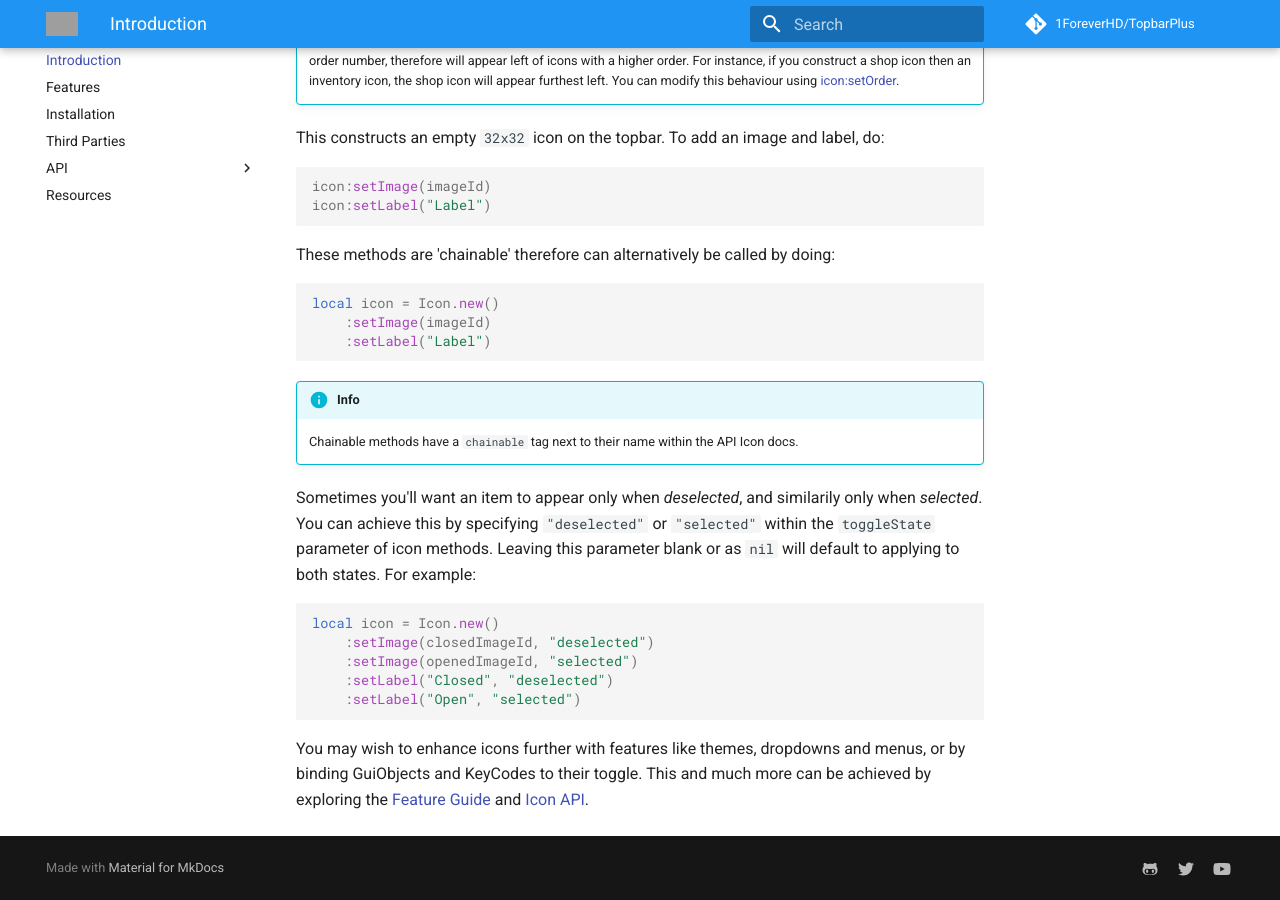
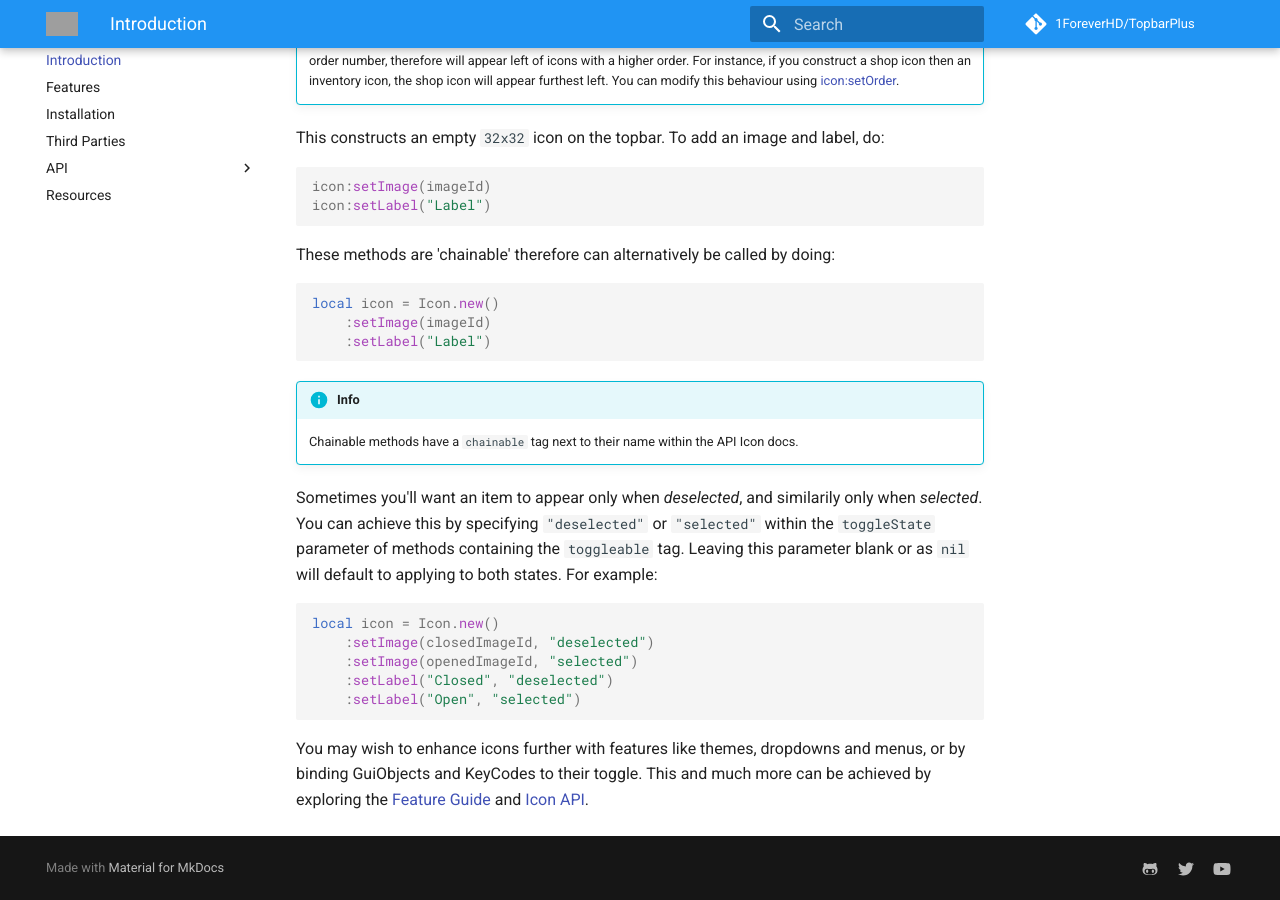
Before and after one commit to 1ForeverHD/TopbarPlus, an MkDocs documentation site: the page built from docs/index.md, in a window 1280 px wide and 900 px high, scrolled down 547 px. Built offline with MkDocs 1.6.1 and Material for MkDocs 9.7.7, drawn with Linux system fonts in a browser that asks for light colours; comment, search, counter and statistics services are not loaded; grey boxes are pictures that could not be loaded.

Commit message:
Updated docs

````diff
--- a/docs/index.md
+++ b/docs/index.md
@@ -33,7 +33,7 @@ local icon = Icon.new()
 !!! info
     Chainable methods have a ``chainable`` tag next to their name within the API Icon docs.
 
-Sometimes you'll want an item to appear only when *deselected*, and similarily only when *selected*. You can achieve this by specifying ``"deselected"`` or ``"selected"`` within the ``toggleState`` parameter of icon methods. Leaving this parameter blank or as ``nil`` will default to applying to both states. For example:
+Sometimes you'll want an item to appear only when *deselected*, and similarily only when *selected*. You can achieve this by specifying ``"deselected"`` or ``"selected"`` within the ``toggleState`` parameter of methods containing the ``toggleable`` tag. Leaving this parameter blank or as ``nil`` will default to applying to both states. For example:
 ```lua
 local icon = Icon.new()
     :setImage(closedImageId, "deselected")
--- a/docs/javascripts/tags.js
+++ b/docs/javascripts/tags.js
@@ -21,13 +21,19 @@ const style = `.tag {
 	background-color: rgb(89, 140, 206);
 }
 .server-only {
+	background-color: rgb(178, 92, 162);
+}
+.toggleable {
+	background-color: rgb(178, 92, 162);
+}
+.chainable {
+	background-color: rgb(122, 103, 231);
+}
+.unstable {
 	background-color: rgb(204, 134, 80);
 }
 .deprecated {
 	background-color: rgb(227, 87, 75);
-}
-.chainable {
-	background-color: rgb(122, 103, 231);
 }
 h4 {
 	display: inline;
@@ -40,6 +46,8 @@ inner = inner.replace(/{server-only}/g, '<p class="tag server-only">server-only<
 inner = inner.replace(/{client-only}/g, '<p class="tag client-only">client-only</p>');
 inner = inner.replace(/{deprecated}/g, '<p class="tag deprecated">deprecated</p>');
 inner = inner.replace(/{chainable}/g, '<p class="tag chainable">chainable</p>');
+inner = inner.replace(/{unstable}/g, '<p class="tag unstable">unstable</p>');
+inner = inner.replace(/{toggleable}/g, '<p class="tag toggleable">toggleable</p>');
 document.body.innerHTML = inner
 
 const styleElement = document.createElement("style")
````
Also changed, not shown: docs/api/icon.md (+1 -1 lines), 2 other files.
